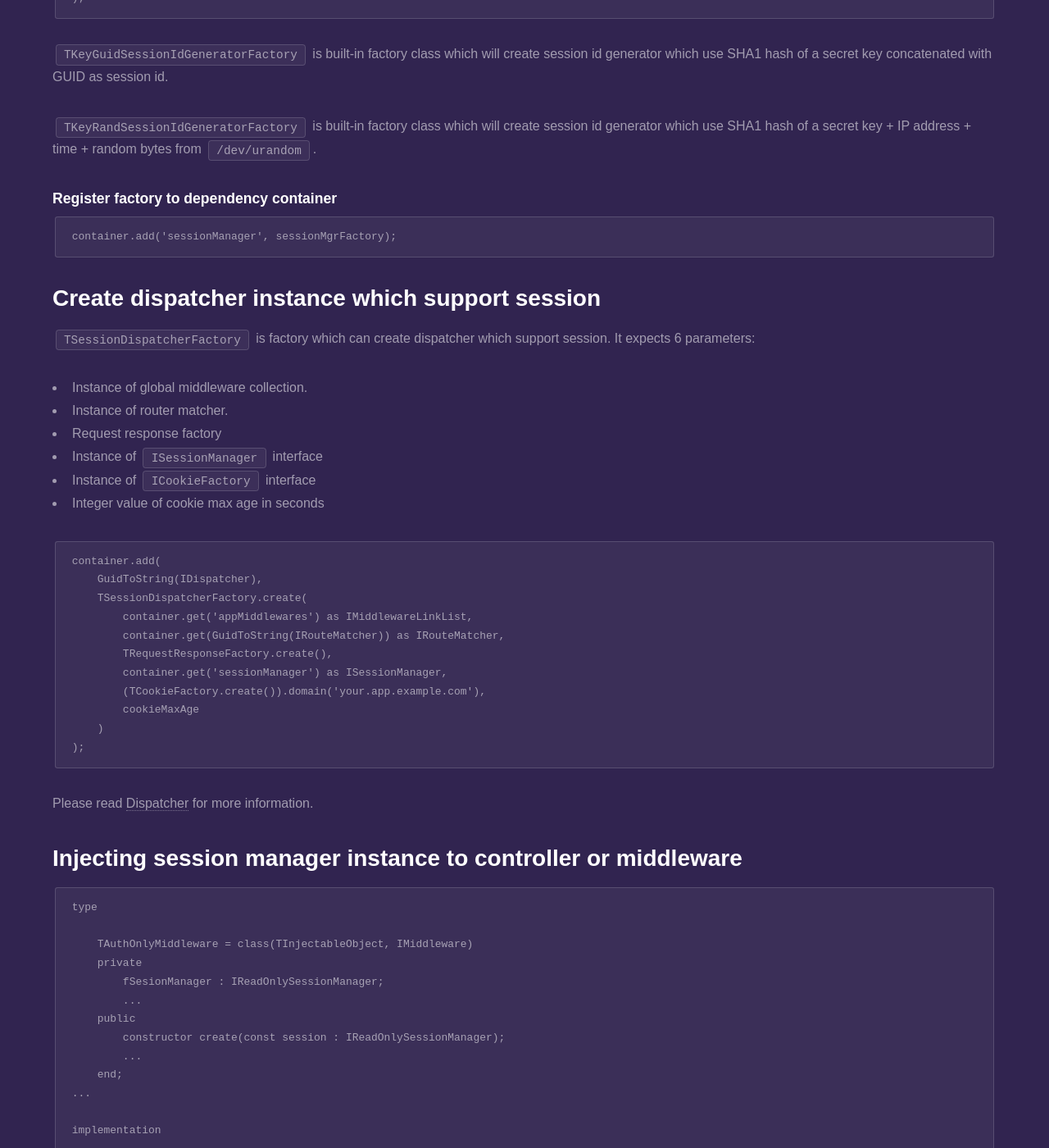
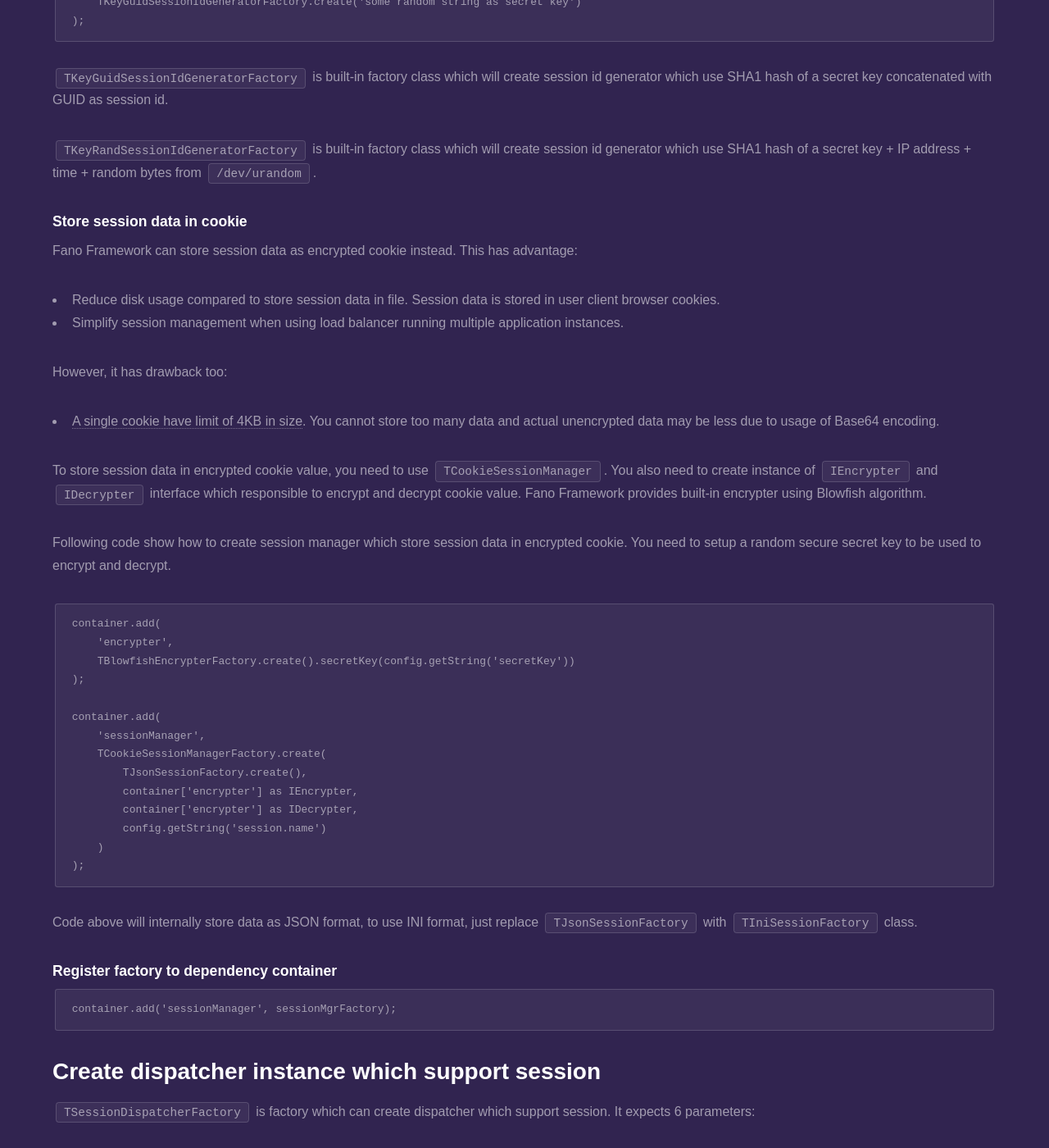
Before and after one commit to fanoframework/fanoframework.github.io, a Jekyll site: the page built from working-with-session/index.md, in a window 1280 px wide and 1400 px high, scrolled down 1596 px. Shown: the whole window at 82% size. Built offline with Jekyll 4.4.1, drawn with Linux system fonts in a browser that asks for light colours; our own code applies the rules of GitHub Pages for plain Markdown files; some of the changed text lies outside the part shown.

Commit message:
add content about session in cookie

````diff
--- a/working-with-session/index.md
+++ b/working-with-session/index.md
@@ -19,6 +19,7 @@ state between requests.
 To use session in Fano Framework, you need to use `ISessionManager` and also dispatcher instance which support session. Fano Framework provides built-in implementation for this interface.
 
 - `TFileSessionManager`, session manager which store session data in file.
+- `TCookieSessionManager`, session manager which store session data in encrypted cookie.
 
 ## IReadOnlySessionManager
 
@@ -26,7 +27,7 @@ This interface is provided for getting session instance from a request. This int
 
 ## Create session manager instance
 
-### Create factory class
+### Store session data in file
 
 To register `TFileSessionManager` instance to dependency container, Fano Framework provides `TJsonFileSessionManagerFactory` and `TIniFileSessionManagerFactory` classes which will create session manager which store its data as JSON and INI file respectively.
 
@@ -57,6 +58,39 @@ sessionMgrFactory := TJsonFileSessionManagerFactory.create(
 `TKeyGuidSessionIdGeneratorFactory` is built-in factory class which will create session id generator which use SHA1 hash of a secret key concatenated with GUID as session id.
 
 `TKeyRandSessionIdGeneratorFactory` is built-in factory class which will create session id generator which use SHA1 hash of a secret key + IP address + time + random bytes from `/dev/urandom`.
+
+### Store session data in cookie
+
+Fano Framework can store session data as encrypted cookie instead. This has advantage:
+
+- Reduce disk usage compared to store session data in file. Session data is stored in user client browser cookies.
+- Simplify session management when using load balancer running multiple application instances.
+
+However, it has drawback too:
+
+- [A single cookie have limit of 4KB in size](https://tools.ietf.org/html/rfc6265#section-6.1). You cannot store too many data and actual unencrypted data may be less due to usage of Base64 encoding.
+
+To store session data in encrypted cookie value, you need to use `TCookieSessionManager`. You also need to create instance of `IEncrypter` and `IDecrypter` interface which responsible to encrypt and decrypt cookie value. Fano Framework provides built-in encrypter using Blowfish algorithm.
+
+Following code show how to create session manager which store session data in encrypted cookie. You need to setup a random secure secret key to be used to encrypt and decrypt.
+
+```
+container.add(
+    'encrypter',
+    TBlowfishEncrypterFactory.create().secretKey(config.getString('secretKey'))
+);
+
+container.add(
+    'sessionManager',
+    TCookieSessionManagerFactory.create(
+        TJsonSessionFactory.create(),
+        container['encrypter'] as IEncrypter,
+        container['encrypter'] as IDecrypter,
+        config.getString('session.name')
+    )
+);
+```
+Code above will internally store data as JSON format, to use INI format, just replace `TJsonSessionFactory` with `TIniSessionFactory` class.
 
 ### Register factory to dependency container
 
````
